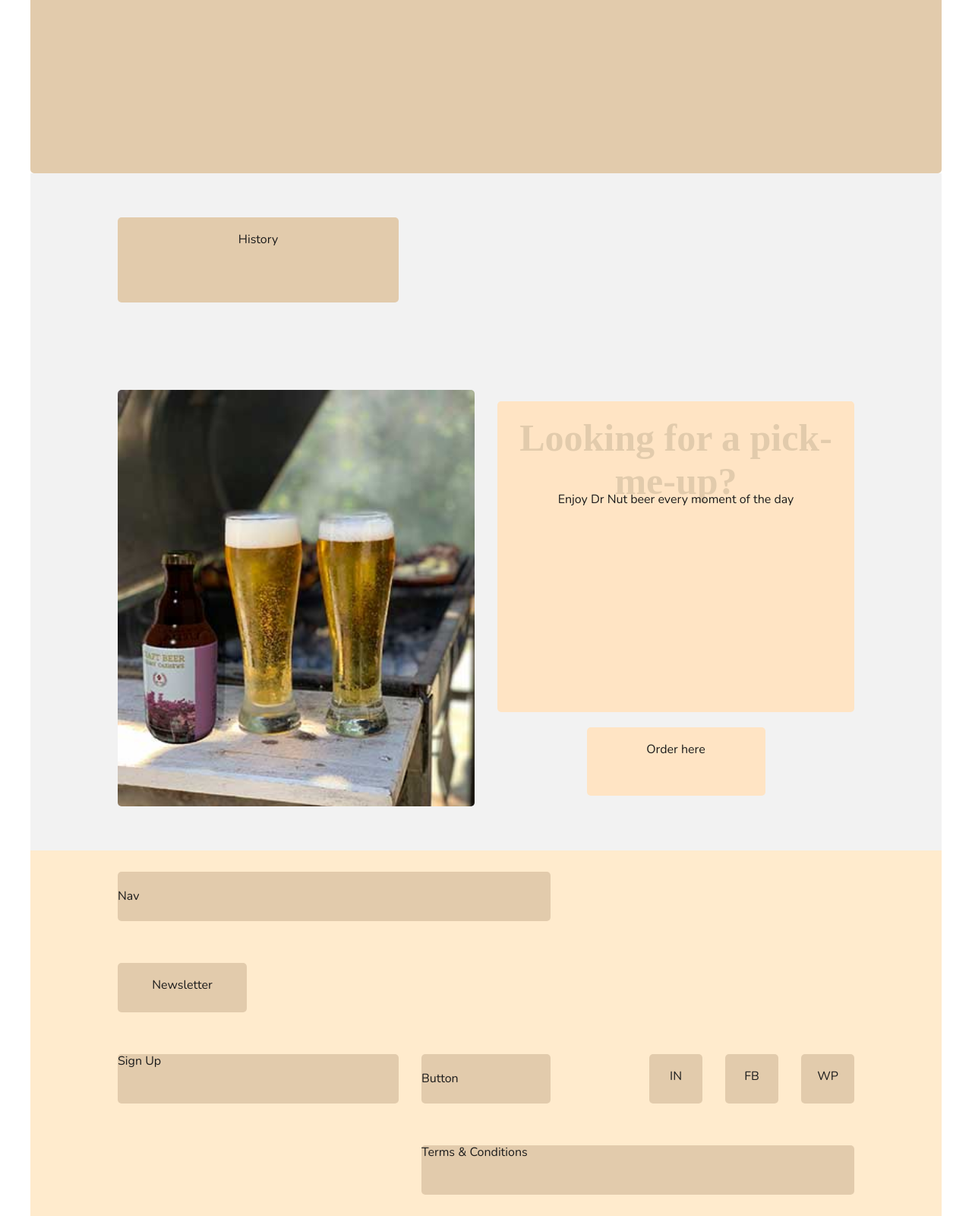
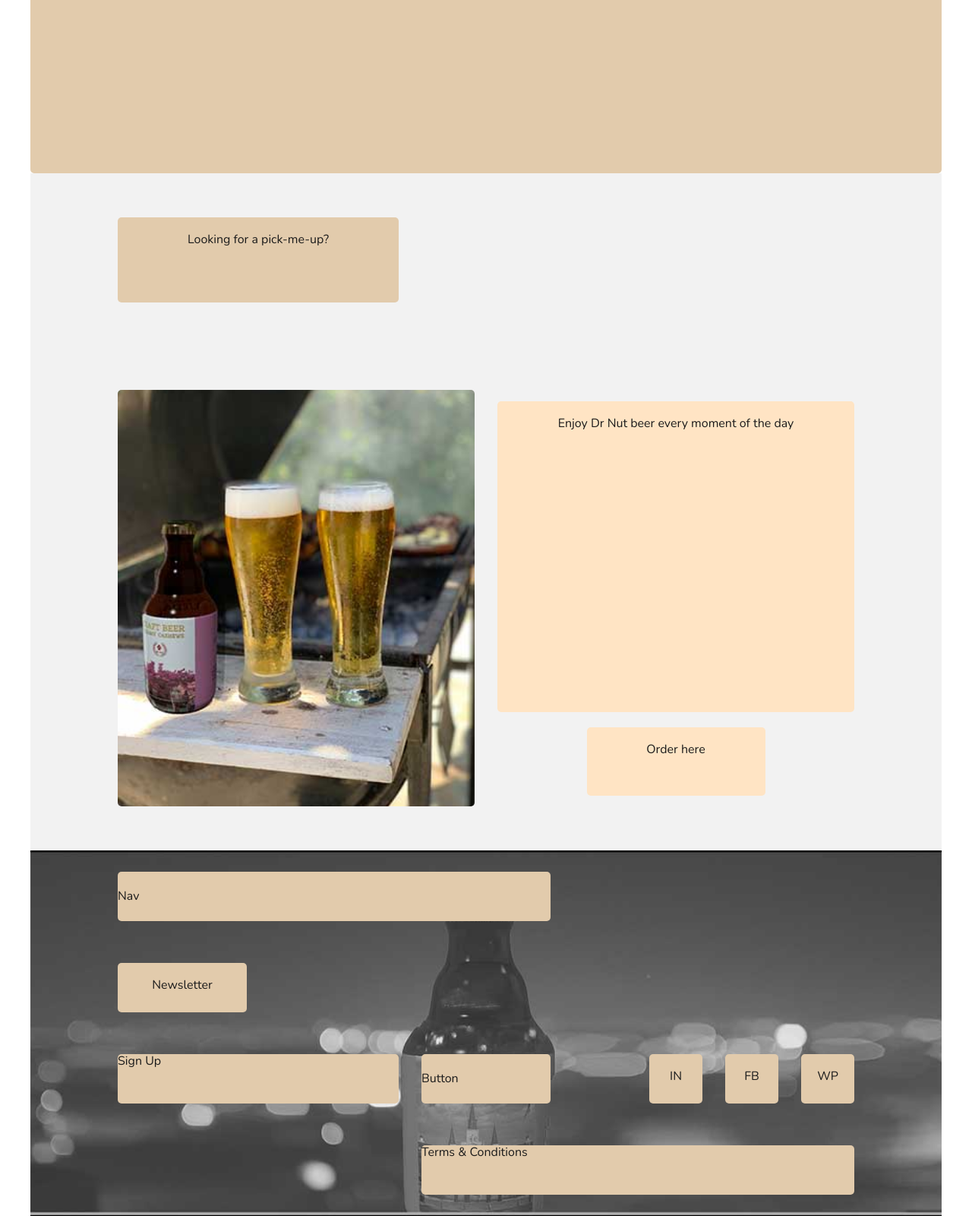
Before and after one commit to MichelleDuque/duque_de_la_rosa_michelle_romero_contreras_maria_camila_fip, a plain HTML site: page index.html in a window 1280 px wide. Shown: the part 3408-5008 px from the top of the page at 76% size. Drawn offline with nearby package versions, Linux system fonts and the light colour scheme.

Commit message:
adding changes to footer section
adding changes to footer section

```diff
--- a/css/main.css
+++ b/css/main.css
@@ -183,6 +183,7 @@
         background-image: url(../images1/mobile\ 3.beer\ ad\ 2\ home\ page.jpg);
         background-repeat: no-repeat;
         background-size: cover;
+        background-position: center;
     }
     #text-history{
         height: 215px;
@@ -203,8 +204,10 @@
     /* 6. Footer */
 
     footer{
-        height: 727px;
-        background-color: blanchedalmond;
+        height: 877px;
+        background-image: url(../images1/mobile\ Footer.jpg);
+        background-repeat: no-repeat;
+        background-size: cover;
         align-items: center;
     }
     #nav-footer{
@@ -302,6 +305,7 @@
     }
     #history-title{
         height: 45px;
+
     }
     #history-image{
         height: 530px;
@@ -310,7 +314,7 @@
         background-size: cover;
     }
     #text-history{
-        height: 341px;
+        height: 147px;
     }
     #button-history{
         height: 77px;
@@ -320,7 +324,10 @@
 
     footer{
         height: 634px;
-        background-color: blanchedalmond;
+        background-image: url(../images1/mobile\ Footer.jpg);
+        background-repeat: no-repeat;
+        background-size: cover;
+        background-position: center;
     }
     #nav-footer{
         height: 42px;
@@ -520,7 +527,10 @@
 
     footer{
         height: 481px;
-        background-color: blanchedalmond;
+        background-image: url(../images1/1200\ footer.jpg);
+        background-repeat: no-repeat;
+        background-size: cover;
+        background-position: center;
     }
     #nav-footer{
         height: 65px;
@@ -722,6 +732,7 @@
         background-image: url(../images1/1920\ 3.beerad2home\ page.jpg);
         background-repeat: no-repeat;
         background-size: cover;
+        background-position: left;
     }
     #text-history{
         height: 352px;
@@ -734,7 +745,10 @@
 
     footer{
         height: 651px;
-        background-color: blanchedalmond;
+        background-image: url(../images1/1920\ footer.jpg);
+        background-repeat: no-repeat;
+        background-size: cover;
+        background-position: center;
     }
     #nav-footer{
         height: 104px;
--- a/index.html
+++ b/index.html
@@ -66,13 +66,12 @@
 
 
     <section class="grid-con" id="history">
-        <h2 class="hidden">Dr Nut History</h2>
-        <div class="box col-start-2 col-end-4 m-col-start-5 m-col-end-9 l-col-start-2 l-col-end-6 xl-col-start-2 xl-col-end-6" id="history-title">History</div>
+        <h2 class="hidden">History</h2>
+            <div class="box col-start-2 col-end-4 m-col-start-5 m-col-end-9 l-col-start-2 l-col-end-6 xl-col-start-2 xl-col-end-6" id="history-title">Looking for a pick-me-up?</div>
             <div class="box  col-span-full m-col-start-3 m-col-end-11 l-col-start-2 l-col-end-7 xl-col-start-2 xl-col-end-7" id="history-image"></div>
             </div>
             <div class="col-span-full m-col-start-3 m-col-end-11 l-col-start-7 l-col-end-12 xl-col-start-8 xl-col-end-12 product-complete">
                 <div id="text-history">
-                <h3>Looking for a pick-me-up?</h2>
                     <p>Enjoy Dr Nut beer every moment of the day</p>
                 </div>
                 <div id="button-history">Order here</div>
```
Lines whose indentation alone changed are shown as unchanged.
